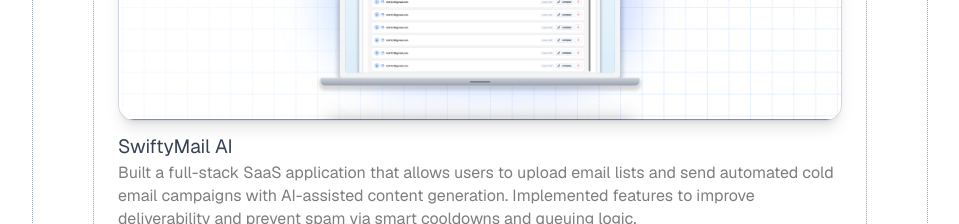
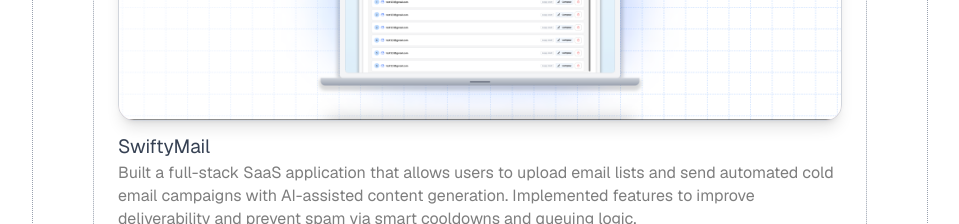
Before and after one commit to jjamesliu/James-Portfolio-V3, a Next.js app: page / in a window 1280 px wide. Shown: the part 1100-1324 px from the top of the page, without its empty margins (160-1119 px from the left). Built offline with nearby package versions, Linux system fonts and the light colour scheme.

Commit message:
minor change

```diff
--- a/src/app/components/Projects.tsx
+++ b/src/app/components/Projects.tsx
@@ -6,7 +6,7 @@
     const projects = [
     {
         id: 'swiftymail',
-        title: "SwiftyMail AI",
+        title: "SwiftyMail",
         desc: `Built a full-stack SaaS application that allows users to upload email lists and
         send automated cold email campaigns with AI-assisted content generation. Implemented features
         to improve deliverability and prevent spam via smart cooldowns and queuing logic.`,
```
